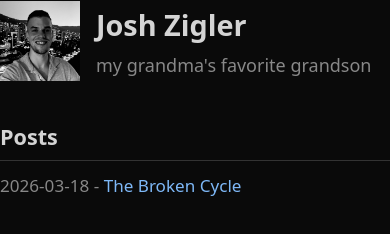
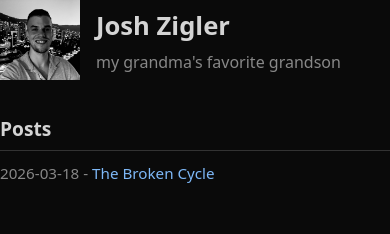
Before and after one commit to jshzglr/jshzglr.github.io, a plain HTML site: page index.html in a window 390 px wide. Drawn offline with Linux system fonts and the light colour scheme.

Commit message:
Mobile font: 16px on narrow screens

```diff
--- a/styles.css
+++ b/styles.css
@@ -105,3 +105,9 @@ ul {
 .posts li a {
     color: #7eb8f7;
 }
+
+@media (max-width: 600px) {
+    body {
+        font-size: 16px;
+    }
+}
```
